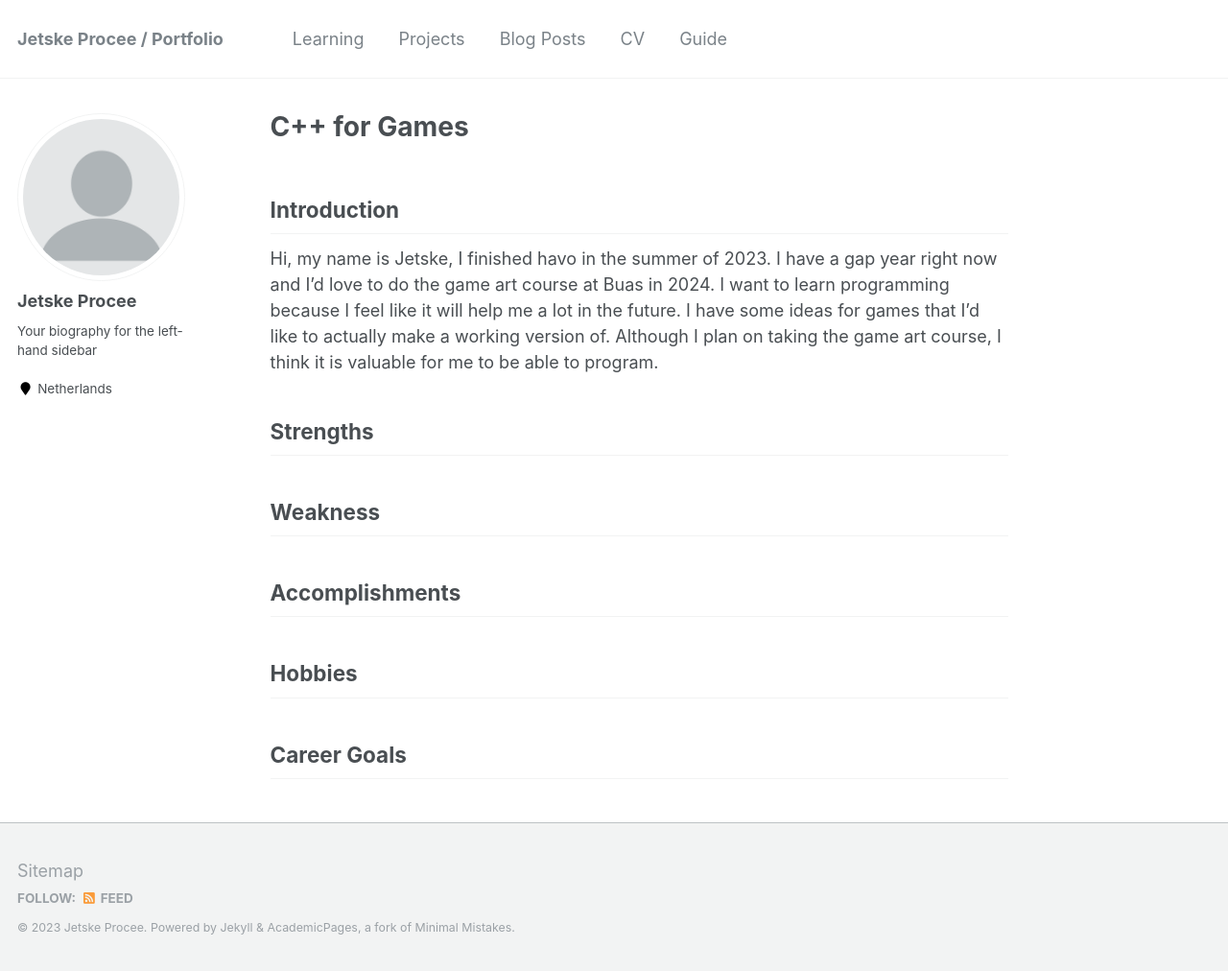
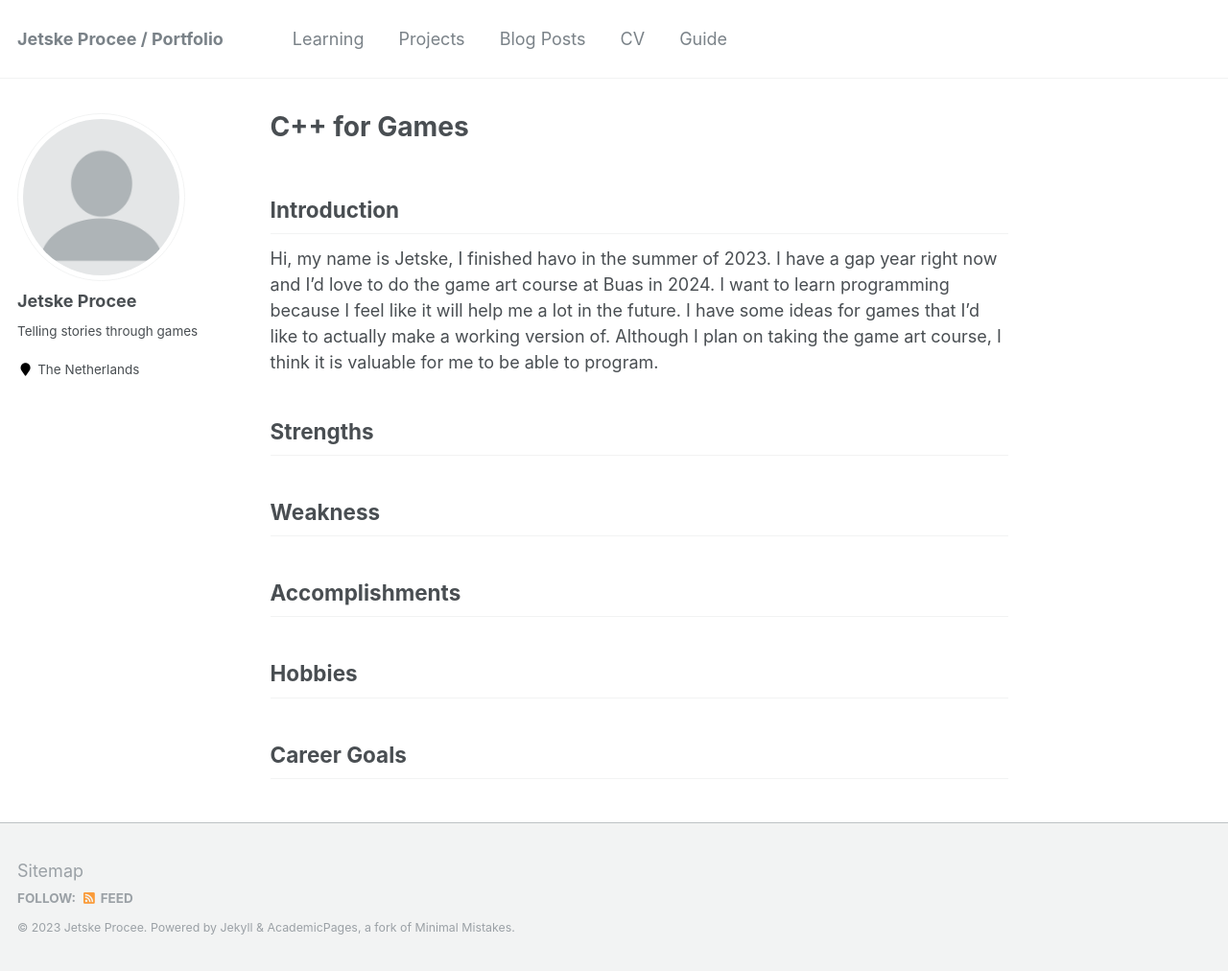
Before and after one commit to Jetplane444/Cpp-for-games, a Jekyll site: the page built from _pages/index.md, in a window 1280 px wide and 1012 px high. Shown: the whole window at 96% size. Built offline with Jekyll 4.4.1, drawn with Linux system fonts in a browser that asks for light colours.

Commit message:
Updated config

```diff
--- a/_config.yml
+++ b/_config.yml
@@ -82,8 +82,8 @@ analytics:
 author:
   name             : "Jetske Procee"
   avatar           : "profile.png"
-  bio              : "Your biography for the left-hand sidebar"
-  location         : "Netherlands"
+  bio              : "Telling stories through games"
+  location         : "The Netherlands"
   employer         :
   pubmed           : # "https://www.ncbi.nlm.nih.gov/pubmed/?term=john+snow"
   googlescholar    : # "http://yourfullgooglescholarurl.com"
```
